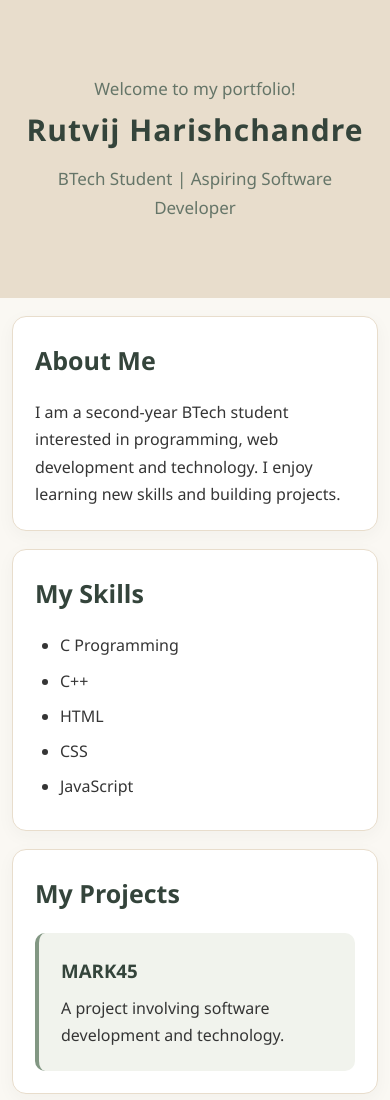
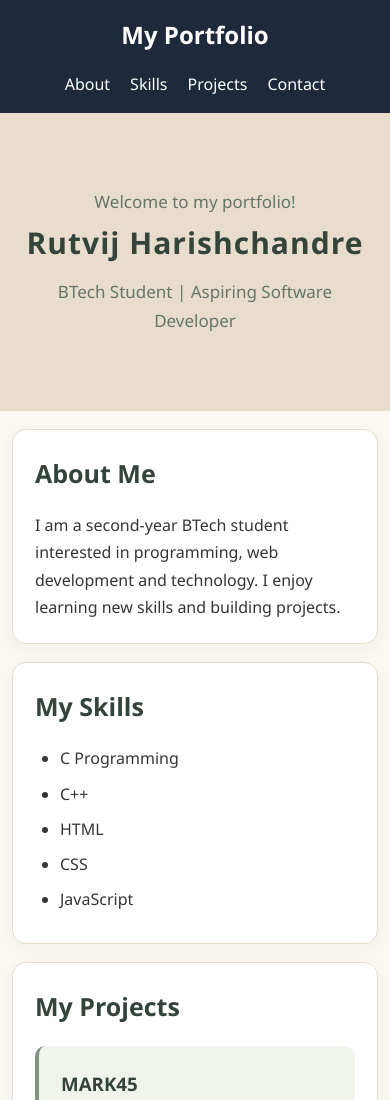
Before and after one commit to rutvij33/GitHub-practical-test, a plain HTML site: page index.html in a window 390 px wide. Shown: the top 1100 px of the page. Drawn offline with Linux system fonts and the light colour scheme.

Commit message:
Add responsive portfolio navigation bar

```diff
--- a/index.html
+++ b/index.html
@@ -9,7 +9,18 @@
 </head>
 <body>
 
-    <header>
+<nav class="navbar">
+    <h2>My Portfolio</h2>
+
+    <ul>
+        <li><a href="#about">About</a></li>
+        <li><a href="#skills">Skills</a></li>
+        <li><a href="#projects">Projects</a></li>
+        <li><a href="#contact">Contact</a></li>
+    </ul>
+</nav>
+
+<header>
         <p>Welcome to my portfolio!</p>
         <h1>Rutvij Harishchandre</h1>
         <p>BTech Student | Aspiring Software Developer</p>
--- a/style.css
+++ b/style.css
@@ -160,3 +160,33 @@ footer {
         padding: 22px;
     }
 }
+
+.navbar {
+    display: flex;
+    justify-content: space-between;
+    align-items: center;
+    background-color: #1e293b;
+    padding: 15px 30px;
+    color: white;
+}
+
+.navbar h2 {
+    color: white;
+    margin: 0;
+}
+
+.navbar ul {
+    display: flex;
+    list-style: none;
+    gap: 20px;
+    padding: 0;
+}
+
+.navbar a {
+    color: white;
+    text-decoration: none;
+}
+
+.navbar a:hover {
+    color: #93c5fd;
+}
```
